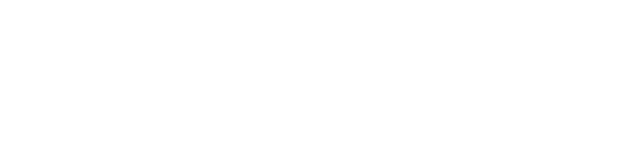
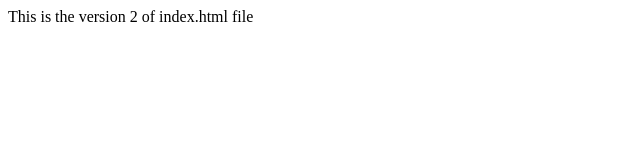
Before and after one commit to amolp30/MyRepo, a plain HTML site: page index.html in a window 1280 px wide. Shown: the whole page, without its empty margins (0-640 px from the left). Drawn offline with Linux system fonts and the light colour scheme.

Commit message:
this is the version 2 of file

```diff
--- a/index.html
+++ b/index.html
@@ -6,6 +6,7 @@
     <title>Document</title>
 </head>
 <body>
-
+    <h> This is the version 2 of index.html file
+    </h>
 </body>
 </html>
```
